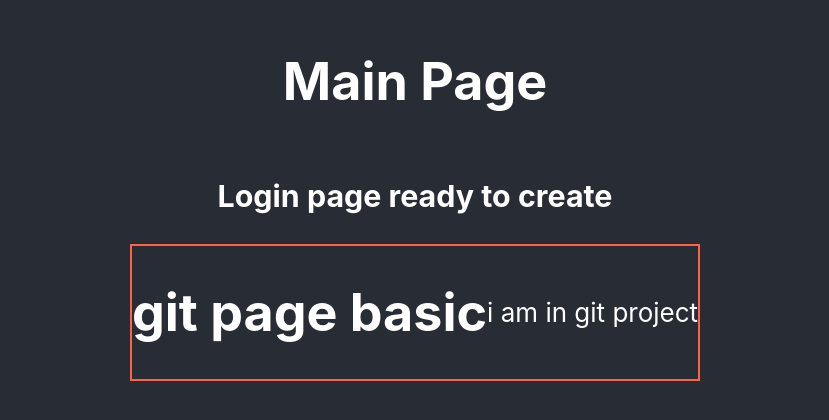
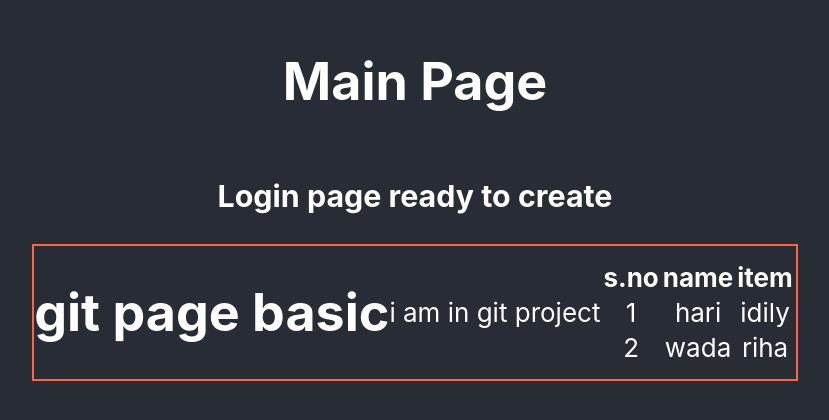
Before and after one commit to riha7/mypages, a React (Create React App) app: page / in a window 1280 px wide. Shown: the part 202-622 px from the top of the page, without its empty margins (225-1054 px from the left). Built offline with nearby package versions, Linux system fonts and the light colour scheme.

Commit message:
table added

```diff
--- a/src/GitPageBasic.js
+++ b/src/GitPageBasic.js
@@ -6,6 +6,27 @@ const GitPageBasic = () => {
             <div style={{display:'flex',flexDirection:'row',justifyContent:'space-around',border:'2px solid tomato',alignItems:'center'}}>
             <h1>git page basic</h1>
             <p>i am in git project</p>
+            <table className="table">
+                <thead>
+                    <tr>
+                        <th>s.no</th>
+                        <th>name</th>
+                        <th>item</th>
+                    </tr>
+                </thead>
+                <tbody>
+                    <tr>
+                        <td>1</td>
+                        <td>hari</td>
+                        <td>idily</td>
+                    </tr>
+                    <tr>
+                        <td>2</td>
+                        <td>wada</td>
+                        <td>riha</td>
+                    </tr>
+                </tbody>
+            </table>
             </div>
 
         </div>
```
